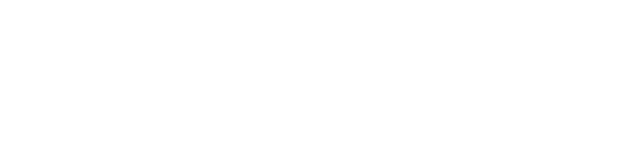
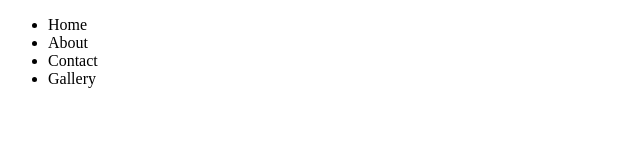
Before and after one commit to kkf-svg/practice, a plain HTML site: page index.html in a window 1280 px wide. Shown: the whole page, without its empty margins (0-640 px from the left). Drawn offline with Linux system fonts and the light colour scheme.

Commit message:
added nav skeleton

```diff
--- a/index.html
+++ b/index.html
@@ -2,4 +2,15 @@
 <head>
     <title>Test Website</title>
 </head>
+<body>
+    <nav>
+        <ul>
+            <li a href="#">Home</li>
+             <li a href="#">About</li>
+              <li a href="#">Contact</li>
+               <li a href="#">Gallery</li>
+
+        </ul>
+    </nav>
+</body>
 </html>
```
